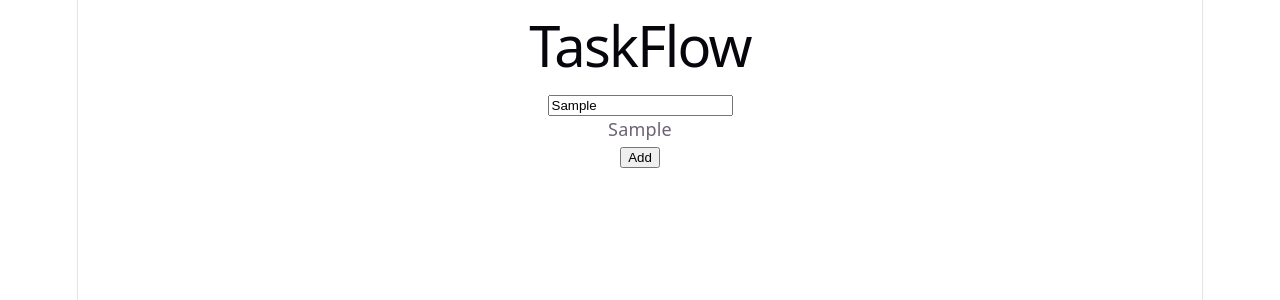
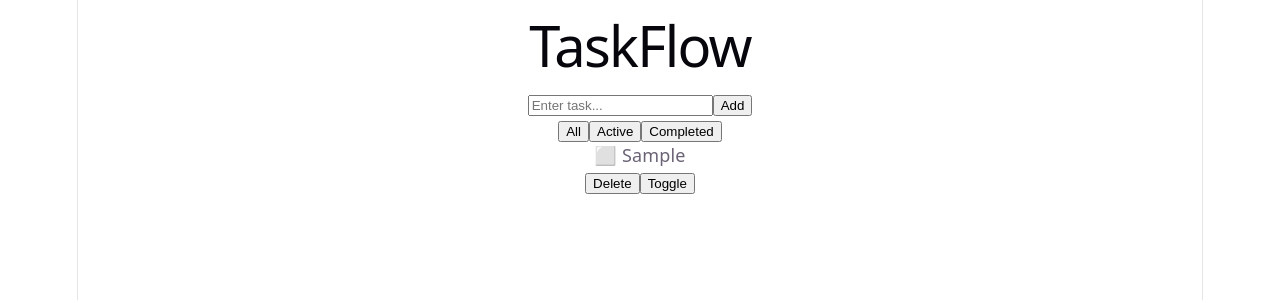
Before and after one commit to Artour-dev17/TaskFlow, a React (Vite) app: page / in a window 1280 px wide. Both pictures are taken after typing "Sample" into the empty fields and a click on the button "Add". Shown: the top 300 px of the page. Built offline with nearby package versions, Linux system fonts and the light colour scheme.

Commit message:
added toggle button to completed tasks and added localstorage for tasks

```diff
--- a/src/App.css
+++ b/src/App.css
@@ -182,3 +182,6 @@
     border-right-color: var(--border);
   }
 }
+div {
+  margin-bottom: 10px;
+}
--- a/src/App.tsx
+++ b/src/App.tsx
@@ -1,15 +1,100 @@
 import Header from "./components/Header";
-import './App.css'
 import TaskInput from "./components/TaskInput";
+import { useEffect, useState } from "react";
 
+type Task = {
+    id: number;
+    title: string;
+    completed: boolean;
+}
 function App() {
+
+
+    const [tasks, setTasks] = useState<Task[]>(() =>{
+        const savedTasks = localStorage.getItem("tasks");
+        if (savedTasks){
+            return JSON.parse(savedTasks);
+        }
+        return [];
+    });
+
+    const [filter, setFilter] = useState("all");
+
+    const addTask = (newTask:string)=>{
+        const taskObject = {
+            id: Date.now(),
+            title: newTask,
+            completed: false,
+        };
+
+        setTasks([...tasks, taskObject]);
+    };
+
+    const deleteTask = (taskId : number) => {
+      const filteredTasks = tasks.filter(
+          (task) => task.id !== taskId
+      );
+      setTasks(filteredTasks);
+    };
+
+    const toggleTask = (taskId: number) => {
+        const updatedTask = tasks.map((task) => {
+            if (task.id === taskId){
+                return {
+                    ...task,
+                    completed: !task.completed,
+                };
+            }
+            return task;
+        });
+        setTasks(updatedTask);
+    }
+
+    const filteredTasks = tasks.filter((task) => {
+        if (filter === "active"){
+            return !task.completed;
+        }
+        if (filter === "completed"){
+            return task.completed;
+        }
+        return true;
+    });
+
+    useEffect(()=> {
+       localStorage.setItem(
+           "tasks",
+           JSON.stringify(tasks)
+       );
+    },[tasks]);
 
   return (
       <div>
-        <Header />
-        <TaskInput />
+          <Header/>
+          <TaskInput onAddTask={addTask}/>
+
+          <div>
+              <button onClick={() => setFilter("all")}>All</button>
+
+
+              <button onClick={() => setFilter("active")}>Active</button>
+
+
+              <button onClick={() => setFilter("completed")}>Completed</button>
+          </div>
+          {filteredTasks.map((task) => (
+
+              <div key={task.id}>
+                  <p>{task.completed ? "✅" : "⬜"} {task.title}</p>
+                  <button onClick={() => deleteTask(task.id)}>
+                      Delete
+                  </button>
+                  <button onClick={() => toggleTask(task.id)}>
+                      Toggle
+                  </button>
+
+              </div>
+          ))}
       </div>
-
   )
 }
 
--- a/src/components/TaskInput.tsx
+++ b/src/components/TaskInput.tsx
@@ -1,8 +1,18 @@
 import {useState} from "react";
 
-function TaskInput(){
+type TaskInputProps ={
+    onAddTask: (task: string) => void;
+};
+
+
+function TaskInput({onAddTask}:TaskInputProps){
 
     const [task, setTask] = useState("");
+
+    const handleAddTask = ()=> {
+        onAddTask(task);
+        setTask("");
+    };
 
     return(
         <div>
@@ -11,8 +21,7 @@
                 onChange={(event) => setTask(event.target.value)}
                 placeholder="Enter task..."
             />
-            <p>{task}</p>
-            <button>Add</button>
+            <button onClick={handleAddTask}>Add</button>
         </div>
     )
 }
```
